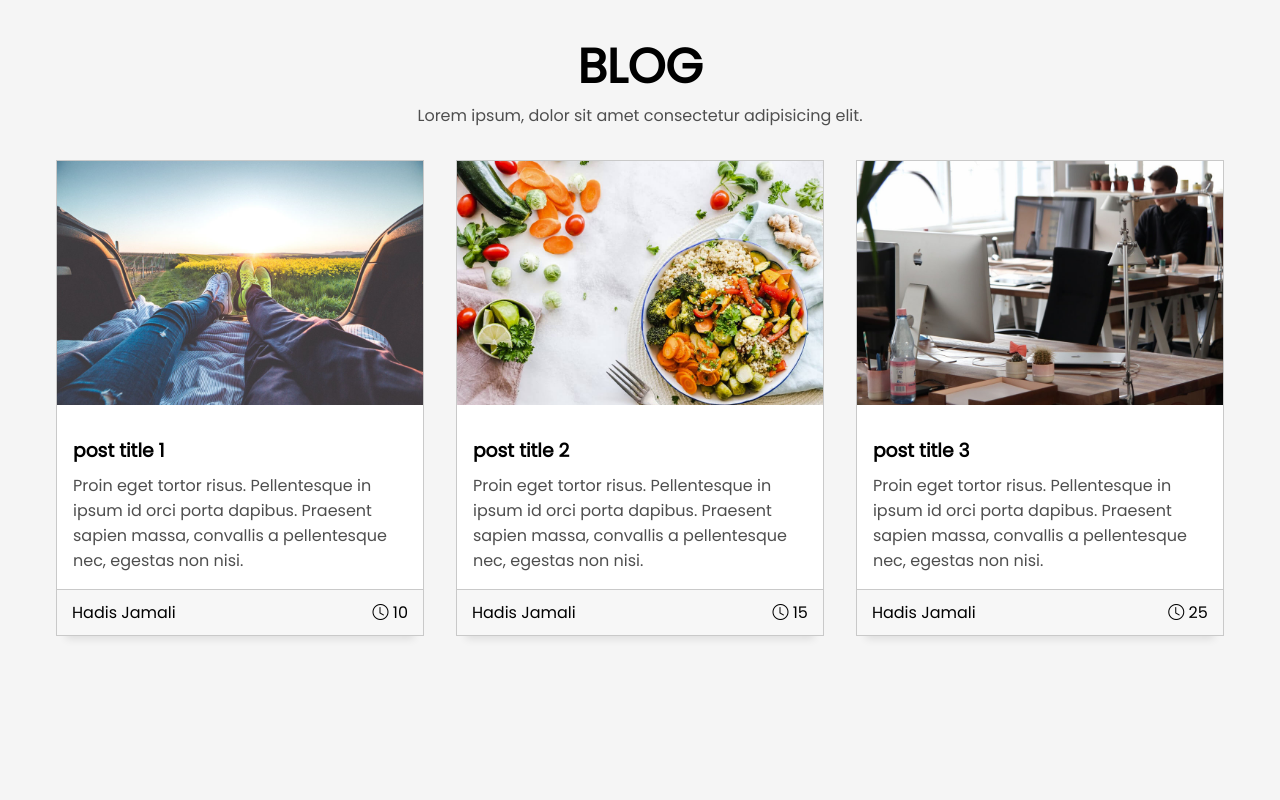
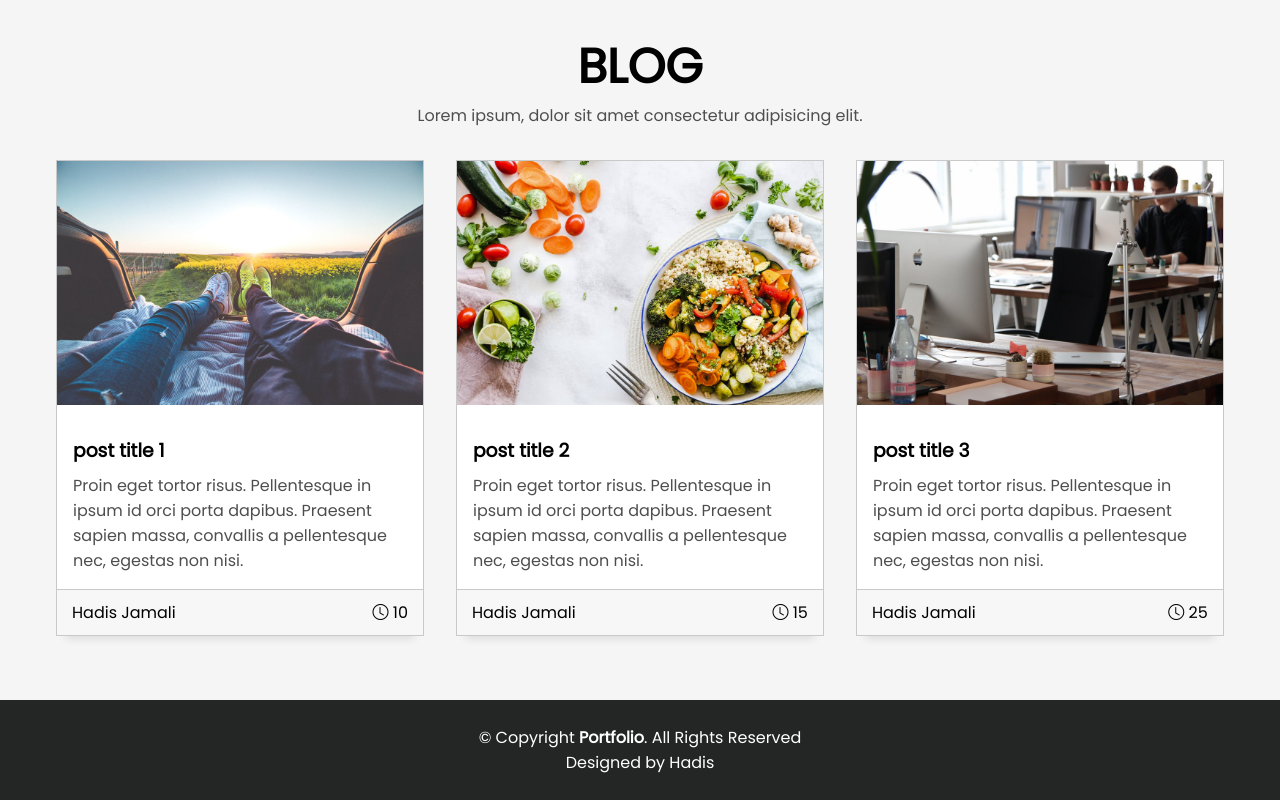
Before and after one commit to Hadis-jamali/Personal-website, a React (Create React App) app: page / in a window 1280 px wide. Shown: the part 2308-3108 px from the top of the page. Before the commit the page ends 3008 px from the top, so only its background shows below. Built offline with nearby package versions, Linux system fonts and the light colour scheme.

Commit message:
add footer

```diff
--- a/src/App.js
+++ b/src/App.js
@@ -2,6 +2,7 @@
 import About from "./Components/about/About";
 import Service from "./Components/services/Service";
 import Blog from "./Components/blog/Blog";
+import Footer from "./Components/footer/Footer";
 
 function App() {
   return (
@@ -10,6 +11,7 @@
       <About></About>
       <Service></Service>
       <Blog></Blog>
+      <Footer></Footer>
     </>
   );
 }
--- /dev/null
+++ b/src/Components/footer/Footer.css
@@ -0,0 +1,6 @@
+Footer{
+    text-align: center;
+    color: #fff;
+    padding: 25px 0;
+    background: #242525;
+}
--- /dev/null
+++ b/src/Components/footer/Footer.js
@@ -0,0 +1,14 @@
+import './Footer.css'
+function Footer(){
+    return(
+    <footer>
+      <div class="container">
+        <p class="copyright">
+          © Copyright <strong>Portfolio</strong>. All Rights Reserved
+        </p>
+        <p>Designed by Hadis</p>
+      </div>
+    </footer>
+    )
+}
+export default Footer;
```
